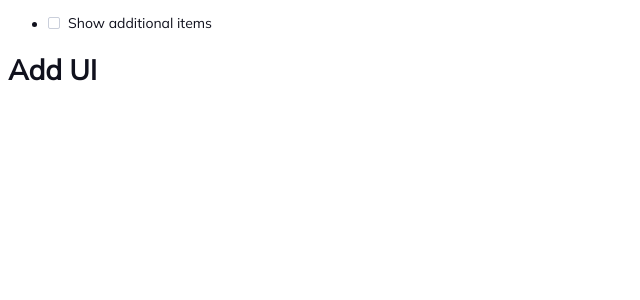
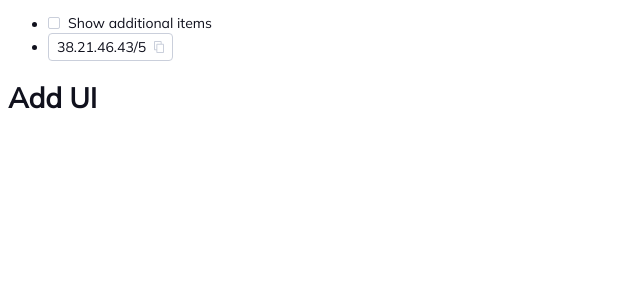
Before and after one commit to mirukutako/test-orca, a React (Create React App) app: page / in a window 1280 px wide. Shown: the top 300 px of the page, without its empty margins (0-640 px from the left). Built offline with nearby package versions, Linux system fonts and the light colour scheme.

Commit message:
add IPAddress Component

```diff
--- /dev/null
+++ b/src/components/UI/IPAddress/IPAddress.js
@@ -0,0 +1,5 @@
+import { Wrapper } from './IPAddress.styles'
+
+const IPAddress = ({ children }) => <Wrapper>{children}</Wrapper>
+
+export default IPAddress
--- /dev/null
+++ b/src/components/UI/IPAddress/IPAddress.styles.js
@@ -0,0 +1,11 @@
+import styled from 'styled-components'
+
+export const Wrapper = styled.div`
+  display: inline-flex;
+  align-items: center;
+  padding: calc(var(--space) / 2) var(--space);
+  border: 1px solid var(--gray-color);
+  border-radius: calc(var(--space) / 2);
+  max-width: 198px;
+  gap: var(--space);
+`
--- a/src/modules/Home/UIComponents.js
+++ b/src/modules/Home/UIComponents.js
@@ -1,4 +1,8 @@
 import Checkbox from 'components/UI/Checkbox/Checkbox'
+import IPAddress from 'components/UI/IPAddress/IPAddress'
+import CopyButton from 'components/UI/CopyButton/CopyButton'
+import TextOverflow from 'components/UI/TextOverflow/TextOverflow'
+
 export const UIComponents = () => {
   return (
     <div>
@@ -7,6 +11,12 @@ export const UIComponents = () => {
           <li>
             <Checkbox>Show additional items</Checkbox>
           </li>
+          <li>
+            <IPAddress>
+              <TextOverflow>38.21.46.43/5</TextOverflow>
+              <CopyButton dataCopy="38.21.46.43/5" />
+            </IPAddress>
+          </li>
         </ul>
       </div>
     </div>
```
